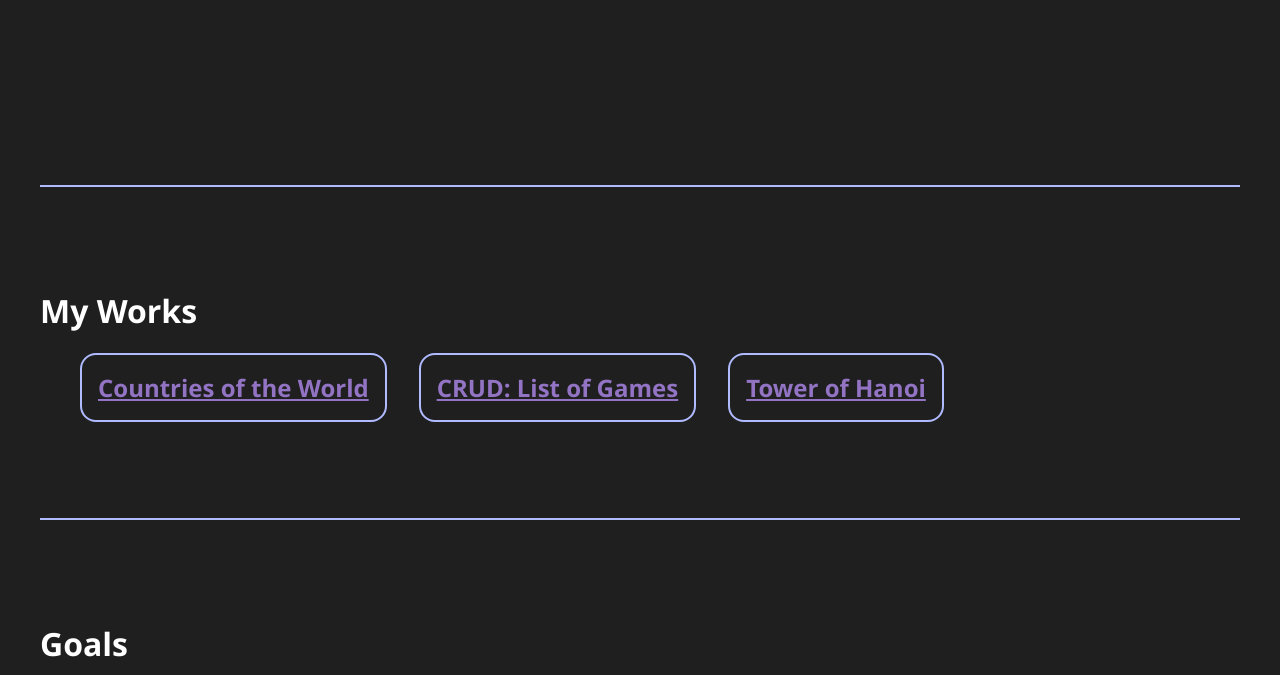
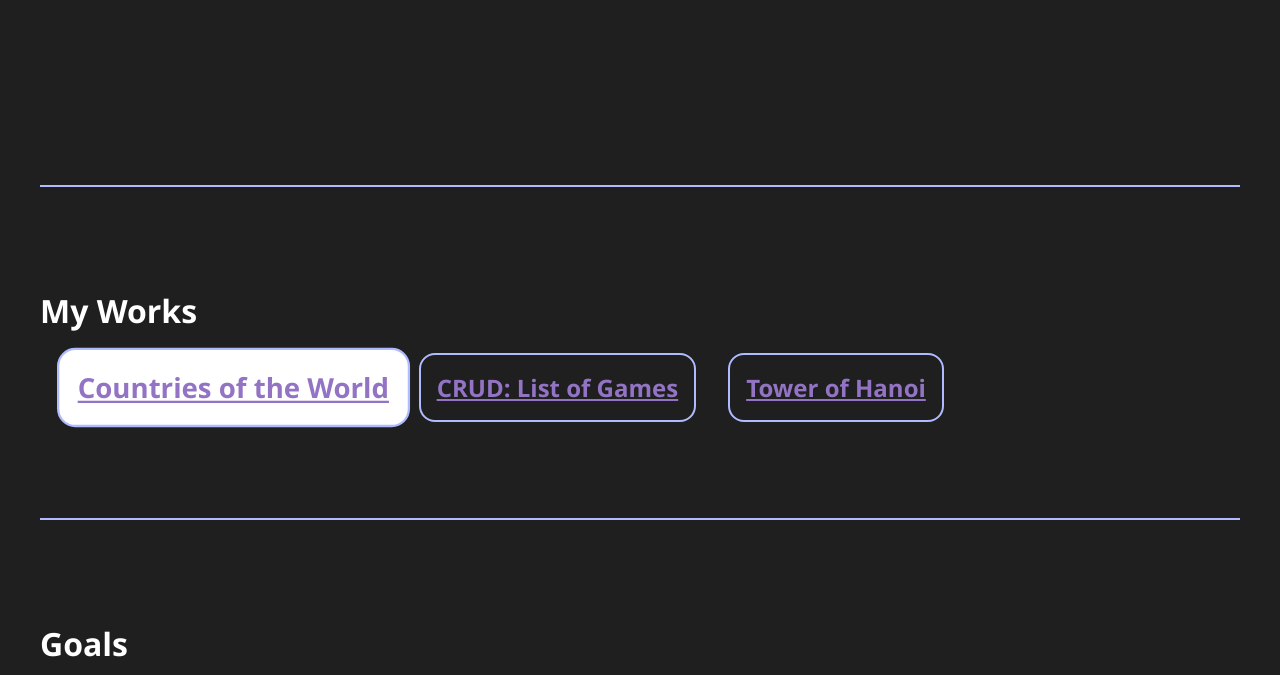
Before and after one commit to PUP-BSIT/final-Nogadas-VonRyan, a plain HTML site: page index.html in a window 1280 px wide. In both pictures the pointer is over the item "Countries of the World". Shown: the part 1147-1822 px from the top of the page. Drawn offline with Linux system fonts and the light colour scheme.

Commit message:
add hover animation effect

```diff
--- a/index.css
+++ b/index.css
@@ -50,6 +50,13 @@ li {
     width: fit-content;
     padding: 1rem;
     border-radius: 1rem;
+    transition: transform 0.2s;
+}
+
+li:hover {
+    background-color: #ffffff;
+    color: #6253a7;
+    transform: scale(1.15);
 }
 
 img {
```
